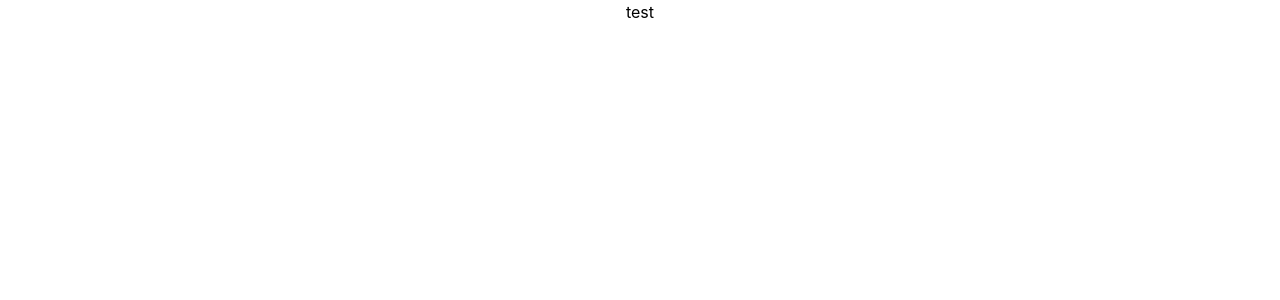
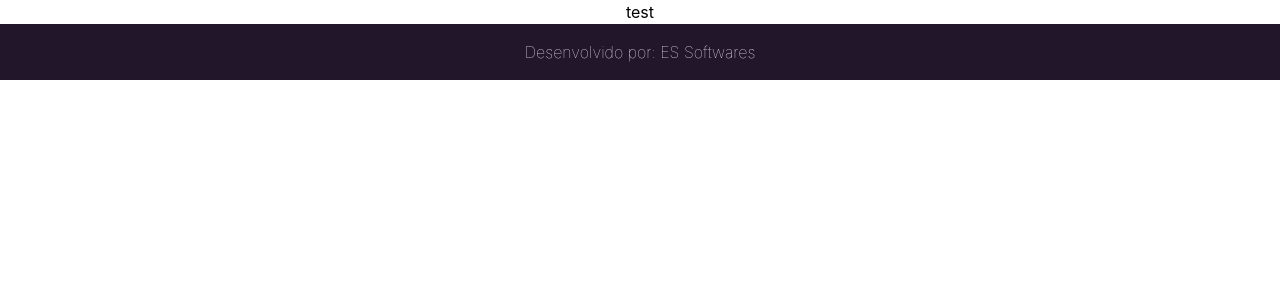
Before and after one commit to Erislandio/match, a Next.js app: page / in a window 1280 px wide. Shown: the top 300 px of the page. Built offline with nearby package versions, Linux system fonts and the light colour scheme.

Commit message:
CRS-4396: remove building map export

```diff
--- a/next.config.js
+++ b/next.config.js
@@ -8,6 +8,7 @@ const nextConfig = {
       "media.graphassets.com/uwOPvJhrQIGk8kbTx5gq"
     ]
   },
+  "presets": ["next/babel"],
   env: {
     NEXT_PUBLIC_GRAPHCMS_URL: 'https://api-sa-east-1.graphcms.com/v2/ckysnx6ty05mp01z608ub6w03/master'
   }
--- /dev/null
+++ b/src/components/footer/footer.tsx
@@ -0,0 +1,12 @@
+export default function Footer() {
+  return (
+    <footer
+      className="w-100 flex justify-center items-center p-4"
+      style={{ backgroundColor: "#22162B" }}
+    >
+      <span className="text-white text-center font-thin">
+        Desenvolvido por: ES Softwares
+      </span>
+    </footer>
+  );
+}
--- a/src/components/productCard/productCard.tsx
+++ b/src/components/productCard/productCard.tsx
@@ -8,7 +8,7 @@ export const ProductCard: FC<{ product: Product }> = ({ product }) => {
 
   return (
     <div
-      className="card flex min-h-[300px] flex-col items-center justify-center border rounded-md border-gray-200 p-2"
+      className="card flex min-h-[300px] flex-col items-center justify-center border border-gray-200 p-2"
       key={product.id}
     >
       <img
@@ -38,7 +38,7 @@ export const ProductCard: FC<{ product: Product }> = ({ product }) => {
           })}
         </span>
       </div>
-      <button className="w-full uppercase p-1 rounded-md text-base bg-red-400 mt-6 text-white">
+      <button className="w-full uppercase p-1 text-base bg-red-400 mt-2 text-white">
         Presentear
       </button>
     </div>
--- a/src/pages/_app.tsx
+++ b/src/pages/_app.tsx
@@ -1,8 +1,14 @@
-import '../styles/globals.css'
-import type { AppProps } from 'next/app'
+import "../styles/globals.css";
+import type { AppProps } from "next/app";
+import Footer from "../components/footer/footer";
 
 function MyApp({ Component, pageProps }: AppProps) {
-  return <Component {...pageProps} />
+  return (
+    <div>
+      <Component {...pageProps} />
+      <Footer />
+    </div>
+  );
 }
 
-export default MyApp
+export default MyApp;
--- a/src/pages/casal/[slug].tsx
+++ b/src/pages/casal/[slug].tsx
@@ -110,7 +110,7 @@ export default function CasalHome({ pair }: { pair: Pair }) {
   }
 
   return (
-    <div className="container w-screen h-screen">
+    <div className="container w-screen">
       <Banner alt={pair.coulpeName} url={topBanner.url} id={topBanner.id} />
       <section className="about p-5">
         <ReactMarkdown className={classNames(s["markdown-container"])}>
```
